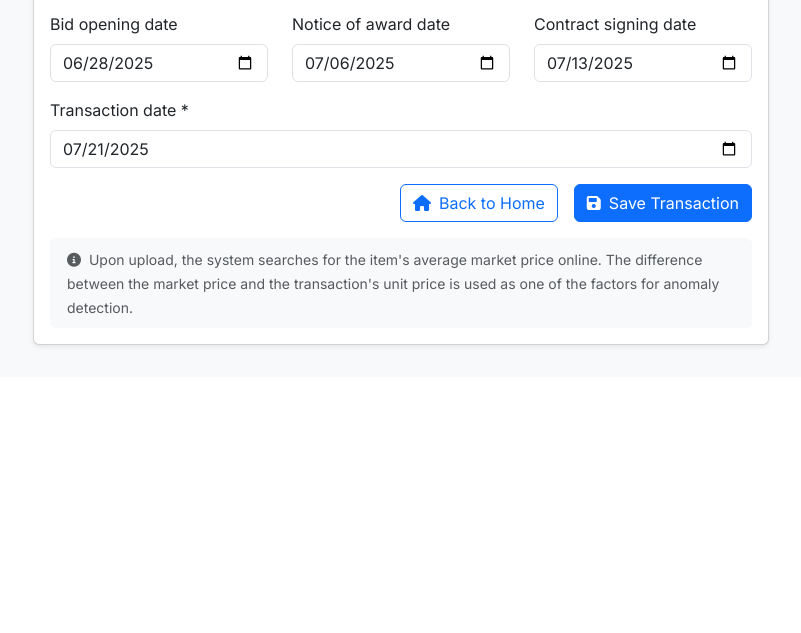
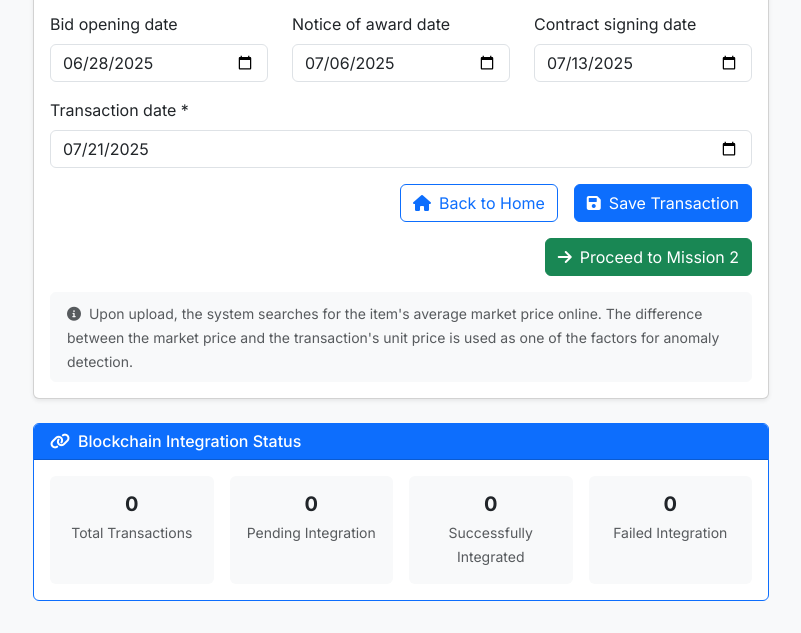
Before and after one commit to gabegtrrz/WatchdogAI, a Django app: page /transactions/single-upload/ in a window 1280 px wide. Shown: the part 1313-1946 px from the top of the page, without its empty margins (239-1040 px from the left). Before the commit the page ends 1661 px from the top, so only its background shows below. Run offline with Django 5.2, Linux system fonts and the light colour scheme; data that the repository does not hold is empty; parts of the project's set-up code (start-up, migrations or seed data) failed here and were passed over.

Commit message:
Add blockchain status display to single transaction upload and update navigation link

```diff
--- a/apps/transaction_management/views.py
+++ b/apps/transaction_management/views.py
@@ -323,4 +323,10 @@ def single_transaction_upload(request):
     else:
         form = SingleTransactionUploadForm()
 
-    return render(request, 'transaction_management/single_upload.html', {'form': form})
+    # Get blockchain status for display
+    blockchain_status = get_blockchain_status_summary()
+
+    return render(request, 'transaction_management/single_upload.html', {
+        'form': form,
+        'blockchain_status': blockchain_status
+    })
--- a/templates/home.html
+++ b/templates/home.html
@@ -109,7 +109,7 @@
             <p class="welcome-subtitle">The Power of AI. The Integrity of Blockchain.<br>The Future of Procurement.</p>
 
             <div class="user-type-buttons">
-                <a href="{% url 'transaction-upload-ui' %}" class="btn btn-primary btn-user-type">
+                <a href="{% url 'single-transaction-upload' %}" class="btn btn-primary btn-user-type">
                     <i class="fas fa-upload"></i>
                     Mission 1
                 </a>
--- a/templates/transaction_management/single_upload.html
+++ b/templates/transaction_management/single_upload.html
@@ -205,6 +205,12 @@
                         </button>
                     </div>
 
+                    <div class="d-grid gap-2 d-md-flex justify-content-md-end mt-3">
+                        <a href="{% url 'transaction_list' %}" class="btn btn-success">
+                            <i class="fas fa-arrow-right me-2"></i>Proceed to Mission 2
+                        </a>
+                    </div>
+
                     <div class="mt-3">
                         <div class="card border-light bg-light">
                             <div class="card-body py-2">
@@ -219,6 +225,66 @@
                 </form>
             </div>
         </div>
+
+        <!-- Blockchain Status Section -->
+        {% if blockchain_status %}
+        <div class="card mt-4 border-primary">
+            <div class="card-header bg-primary text-white">
+                <h6 class="mb-0">
+                    <i class="fas fa-link me-2"></i>Blockchain Integration Status
+                </h6>
+            </div>
+            <div class="card-body">
+                <div class="row g-3">
+                    <div class="col-6 col-md-3">
+                        <div class="card h-100 border-0 bg-light">
+                            <div class="card-body text-center py-3">
+                                <h5 class="text-dark mb-1 fw-bold">{{ blockchain_status.total_transactions }}</h5>
+                                <small class="text-muted">Total Transactions</small>
+                            </div>
+                        </div>
+                    </div>
+                    <div class="col-6 col-md-3">
+                        <div class="card h-100 border-0 bg-light">
+                            <div class="card-body text-center py-3">
+                                <h5 class="text-dark mb-1 fw-bold">{{ blockchain_status.pending_integration }}</h5>
+                                <small class="text-muted">Pending Integration</small>
+                            </div>
+                        </div>
+                    </div>
+                    <div class="col-6 col-md-3">
+                        <div class="card h-100 border-0 bg-light">
+                            <div class="card-body text-center py-3">
+                                <h5 class="text-dark mb-1 fw-bold">{{ blockchain_status.successfully_integrated }}</h5>
+                                <small class="text-muted">Successfully Integrated</small>
+                            </div>
+                        </div>
+                    </div>
+                    <div class="col-6 col-md-3">
+                        <div class="card h-100 border-0 bg-light">
+                            <div class="card-body text-center py-3">
+                                <h5 class="text-dark mb-1 fw-bold">{{ blockchain_status.failed_integration }}</h5>
+                                <small class="text-muted">Failed Integration</small>
+                            </div>
+                        </div>
+                    </div>
+                </div>
+                {% if blockchain_status.failed_integration > 0 %}
+                <div class="mt-3 text-center">
+                    <form method="post" style="display: inline;">
+                        {% csrf_token %}
+                        <button type="submit" name="retry_blockchain" class="btn btn-warning">
+                            <i class="fas fa-redo me-2"></i>Retry Failed Blockchain Integration
+                        </button>
+                    </form>
+                    <small class="text-muted d-block mt-2">
+                        This will retry integration for transactions that previously failed.
+                    </small>
+                </div>
+                {% endif %}
+            </div>
+        </div>
+        {% endif %}
     </div>
 </div>
 {% endblock %}
```
Also changed, not shown: templates/ai_analytics/transaction_list.html (+21 -4 lines).
